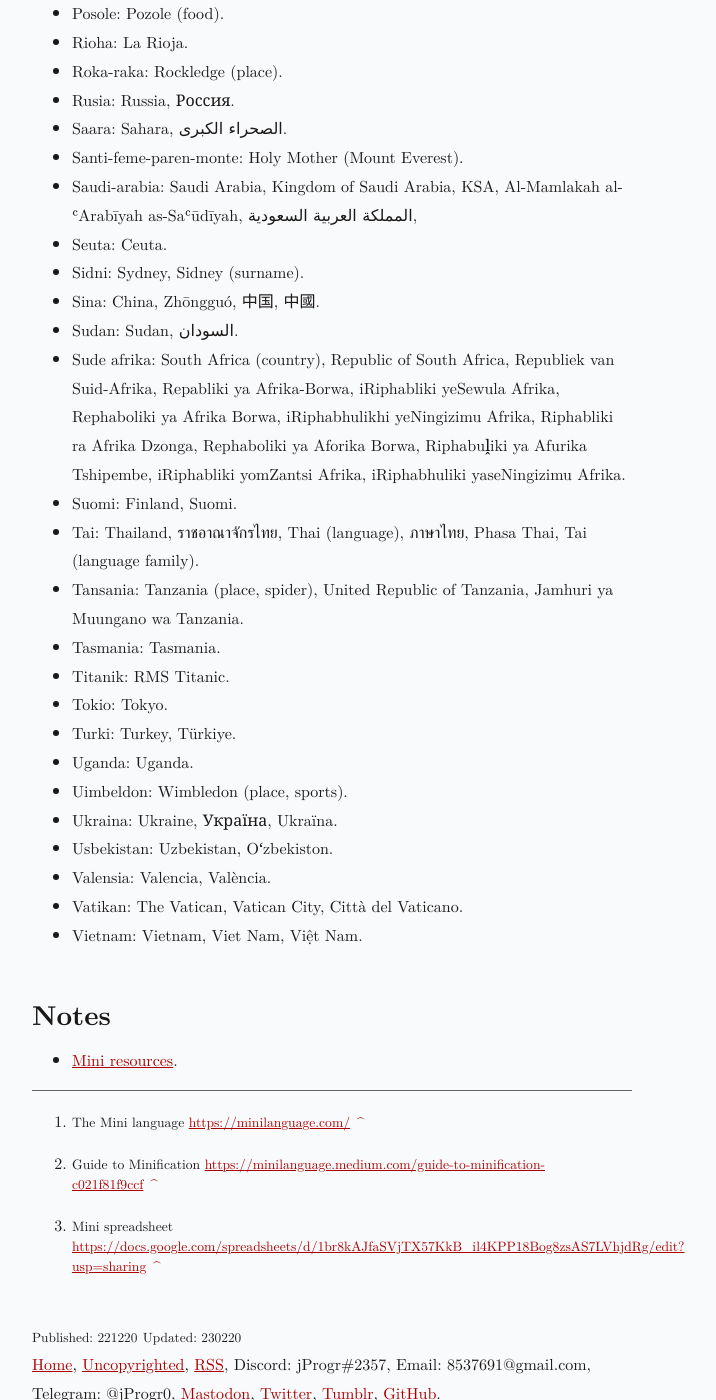
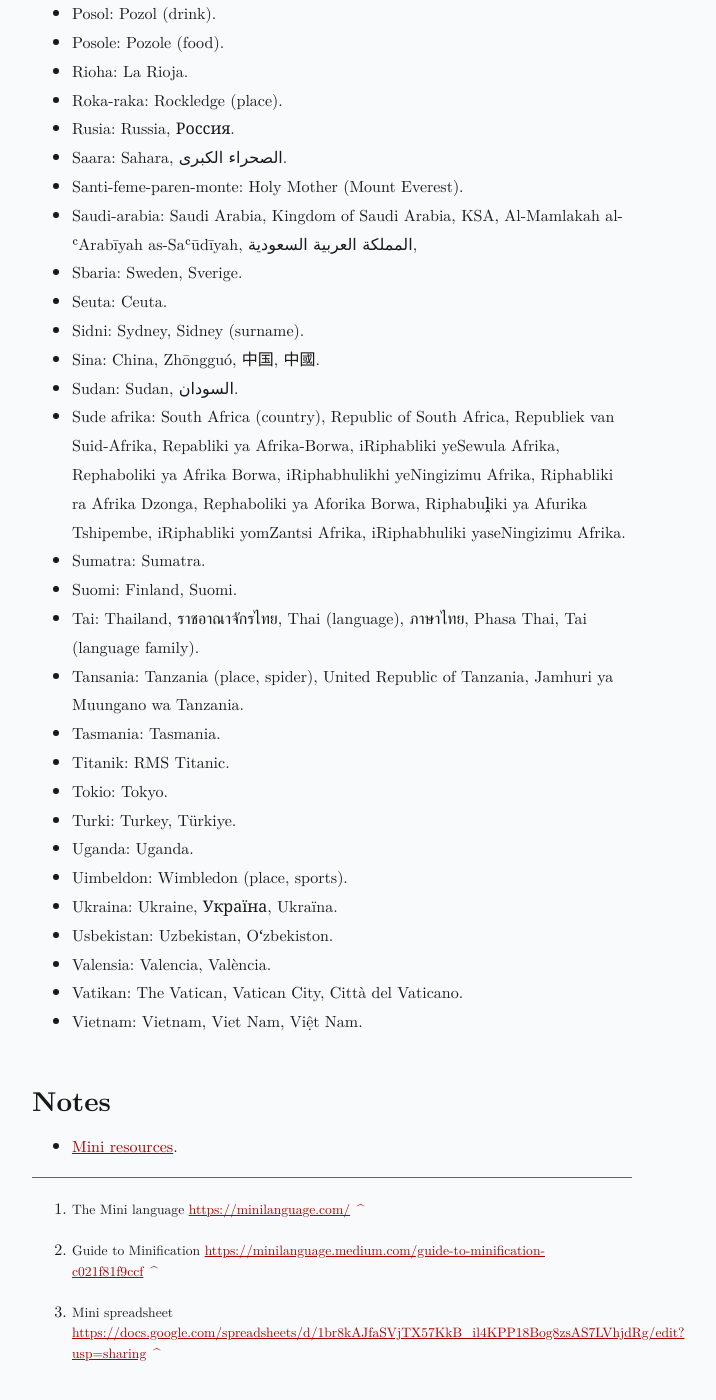
Before and after one commit to jProgr/jprogr.github.io, a Jekyll site: the page built from _posts/2022-12-20-mini-proper-nouns.md, in a window 1280 px wide and 1400 px high, scrolled down 4949 px. Shown: the whole window, without its empty margins (308-1024 px from the left). Built offline with Jekyll 4.4.1, drawn with Linux system fonts in a browser that asks for light colours; some of the changed text lies outside the part shown.

Commit message:
Update content
Updated "List of Mini proper nouns".

```diff
--- a/_posts/2022-12-20-mini-proper-nouns.md
+++ b/_posts/2022-12-20-mini-proper-nouns.md
@@ -2,7 +2,7 @@
 title: "List of Mini proper nouns"
 permalink: /mini-proper-nouns
 custom_date: "221220"
-updated_date: "230220"
+updated_date: "230222"
 ---
 
 # List of Mini proper nouns
@@ -157,11 +158,13 @@
 - Saara: Sahara, الصحراء الكبرى.
 - Santi-feme-paren-monte: Holy Mother (Mount Everest).
 - Saudi-arabia: Saudi Arabia, Kingdom of Saudi Arabia, KSA, Al-Mamlakah al-ʿArabīyah as-Saʿūdīyah, المملكة العربية السعودية,
+- Sbaria: Sweden, Sverige.
 - Seuta: Ceuta.
 - Sidni: Sydney, Sidney (surname).
 - Sina: China, Zhōngguó, 中国, 中國.
 - Sudan: Sudan, السودان.
 - Sude afrika: South Africa (country), Republic of South Africa, Republiek van Suid-Afrika, Repabliki ya Afrika-Borwa, iRiphabliki yeSewula Afrika, Rephaboliki ya Afrika Borwa, iRiphabhulikhi yeNingizimu Afrika, Riphabliki ra Afrika Dzonga, Rephaboliki ya Aforika Borwa, Riphabuḽiki ya Afurika Tshipembe, iRiphabliki yomZantsi Afrika, iRiphabhuliki yaseNingizimu Afrika.
+- Sumatra: Sumatra.
 - Suomi: Finland, Suomi.
 - Tai: Thailand, ราชอาณาจักรไทย, Thai (language), ภาษาไทย, Phasa Thai, Tai (language family).
 - Tansania: Tanzania (place, spider), United Republic of Tanzania, Jamhuri ya Muungano wa Tanzania.
```
Also changed, not shown: other parts of _posts/2022-12-20-mini-proper-nouns.md (+1 -0 lines).
